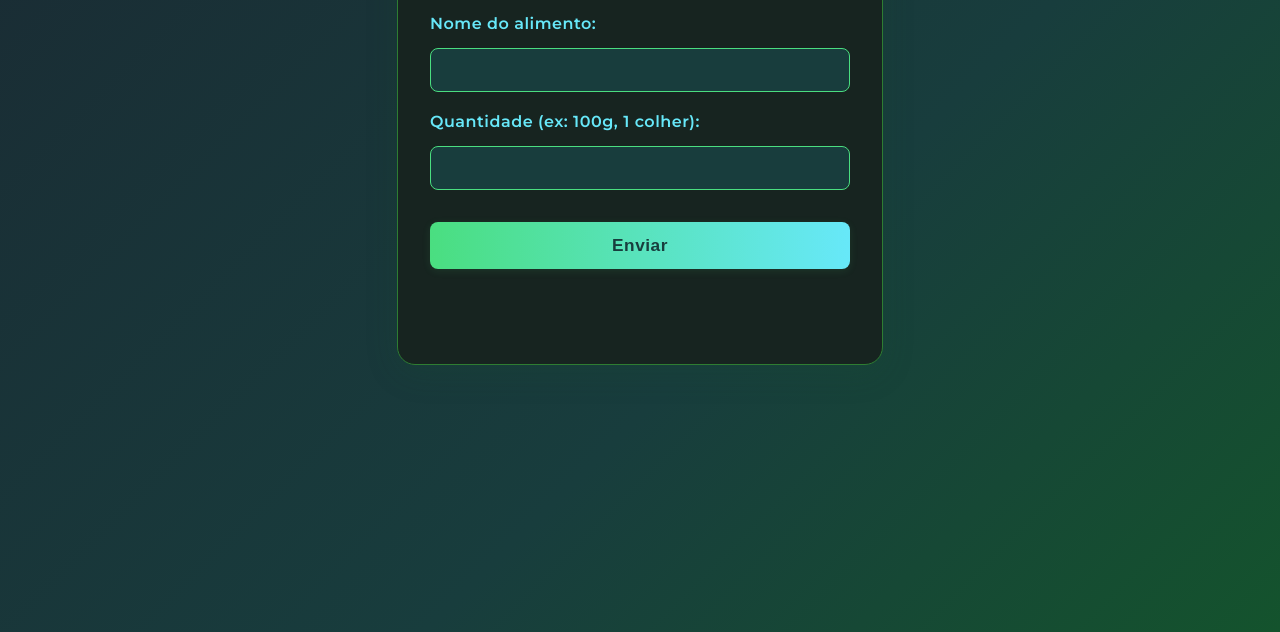
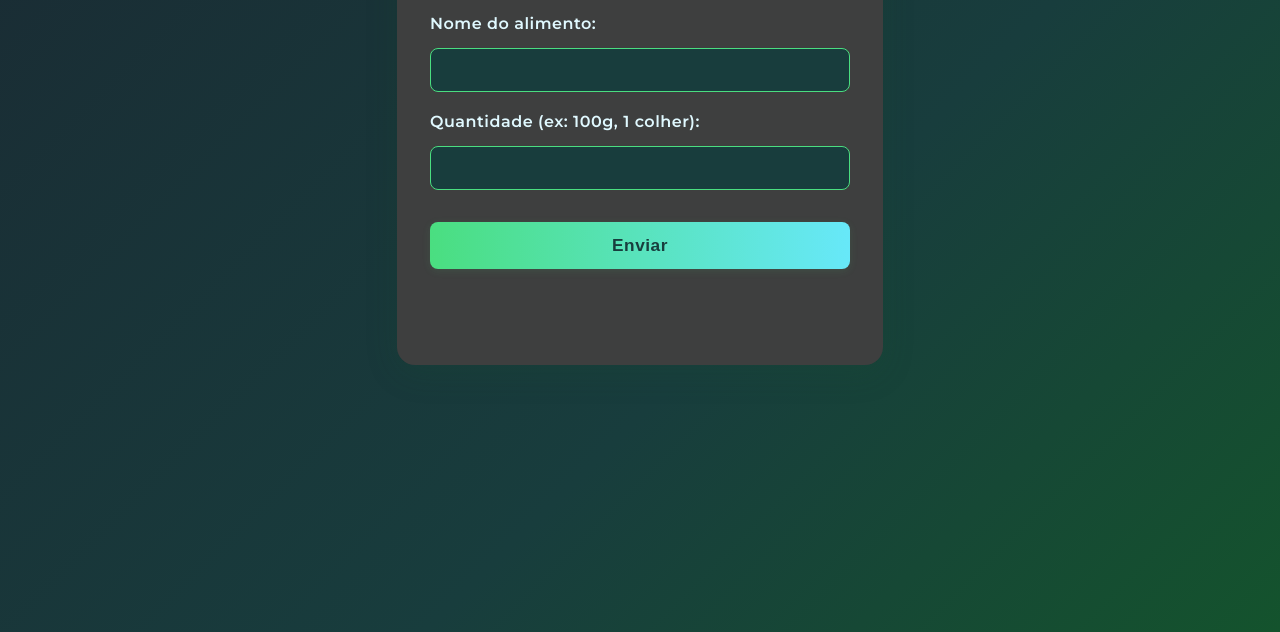
Before and after one commit to pedropaulopy/NutrIA, a website: page index.html in a window 1280 px wide. Shown: the part 228-860 px from the top of the page. Drawn offline with Linux system fonts and the light colour scheme.

Commit message:
Enhance UI with updated color scheme and improved styles for better accessibility

```diff
--- a/index.html
+++ b/index.html
@@ -12,8 +12,8 @@
 <body>
 <div class="container">
     <h1>
-        <span style="font-size:1.3em; color:#1e3c72; font-weight:700; letter-spacing:2px;">Nutria</span>
-        <span style="font-size:0.7em; color:#2a5298; font-weight:400; letter-spacing:1px;">| Registro de Alimentos</span>
+        <span style="font-size:1.3em; color:#e0f9ff; font-weight:700; letter-spacing:2px;">NutrIA</span>
+        <span style="font-size:0.7em; color:#e0f9ff; font-weight:400; letter-spacing:1px;">| Registro de Alimentos</span>
     </h1>
     <form id="alimento-form">
         <label for="nome">Nome do alimento:</label>
--- a/style.css
+++ b/style.css
@@ -10,11 +10,11 @@ body {
 .container {
     max-width: 420px;
     margin: 60px auto;
-    background: rgba(24, 36, 32, 0.98);
+    background: rgba(64, 64, 64, 0.98);
     padding: 36px 32px 32px 32px;
     border-radius: 18px;
     box-shadow: 0 8px 32px rgba(20, 83, 45, 0.18);
-    border: 1px solid #2e7d32;
+    border: 1px solid rgba(46, 125, 50, 0);
     backdrop-filter: blur(2px);
     transition: box-shadow 0.3s;
 }
@@ -42,7 +42,7 @@ form {
 label {
     margin-top: 10px;
     font-weight: 600;
-    color: #67e8f9;
+    color: #e0f9ff;
     letter-spacing: 0.5px;
 }
 
```
